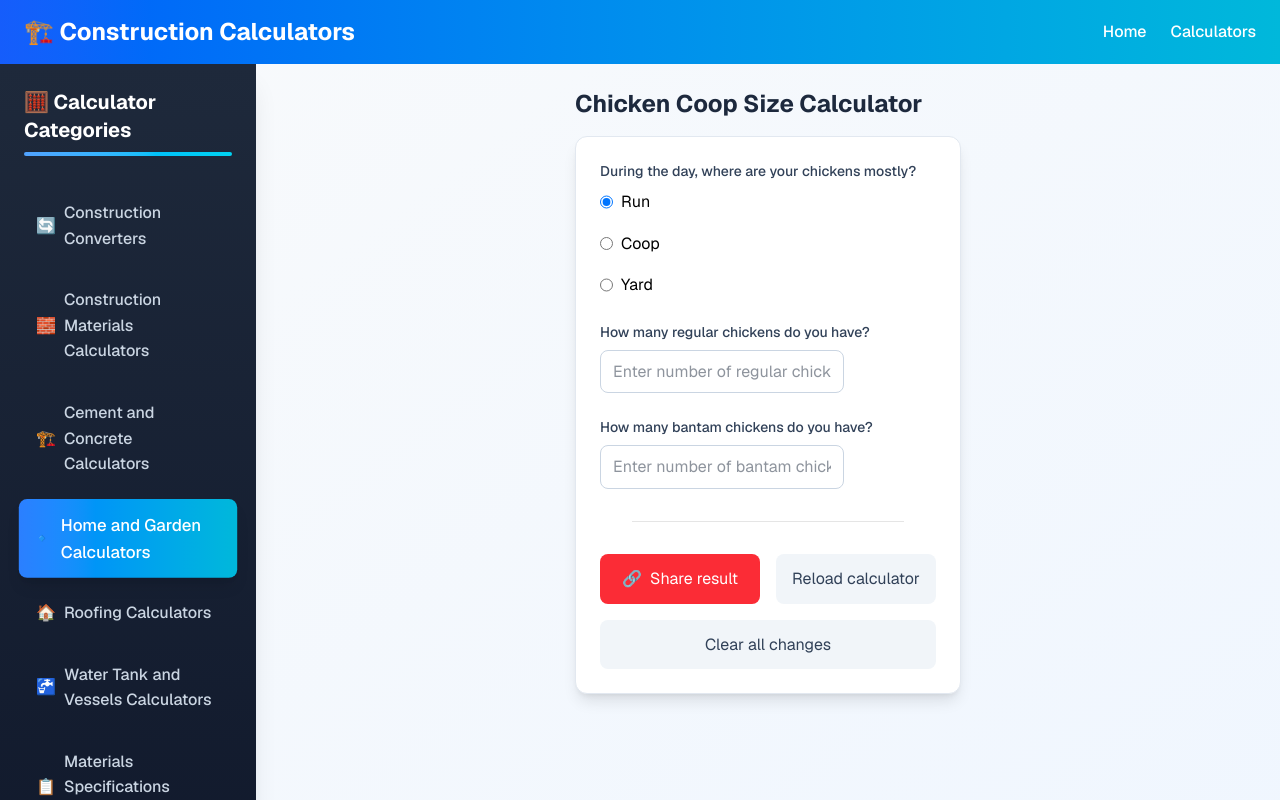
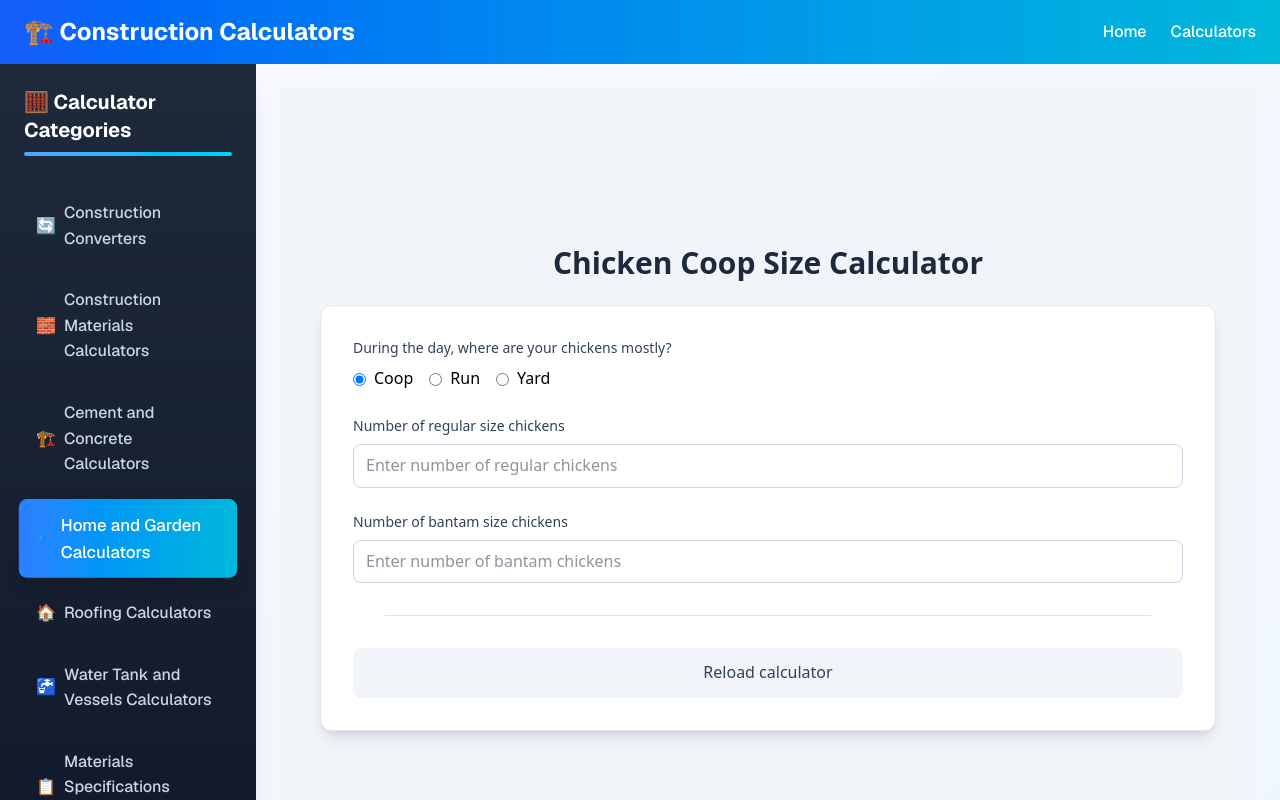
Before and after one commit to AdilAllahdad/calculators, a Next.js app: page /calculators/home-garden/chicken-coop-size in a window 1280 px wide. Shown: the top 800 px of the page. Built offline with nearby package versions, Linux system fonts and the light colour scheme.

Commit message:
🐔 Chicken Coop Size Calculator completed

```diff
--- a/src/app/calculators/home-garden/chicken-coop-size/page.tsx
+++ b/src/app/calculators/home-garden/chicken-coop-size/page.tsx
@@ -1,11 +1,10 @@
-'use client';
-
+"use client"
 import { useState, useEffect } from 'react';
-import UnitDropdown from '@/components/UnitDropdown';
 
 // Type definitions for unit system
 type AreaUnitType = 'm2' | 'ft2' | 'yd2';
 type ConversionMap<T extends string> = Record<T, number>;
+type SpaceRequirements = Record<string, { regular: number; bantam: number }>;
 
 // Helper functions for type safety
 const isAreaUnit = (unit: string): unit is AreaUnitType => {
@@ -17,9 +16,49 @@ const coopSizeUnitValues: AreaUnitType[] = ['m2', 'ft2', 'yd2'];
 
 // Conversion map (all to square meters as base unit)
 const areaConversions: ConversionMap<AreaUnitType> = {
-  'm2': 1,          // square meters (base)
-  'ft2': 0.092903,  // square feet to square meters
-  'yd2': 0.836127   // square yards to square meters
+  'm2': 1,          // square meters (base)
+  'ft2': 0.092903,  // square feet to square meters
+  'yd2': 0.836127   // square yards to square meters
+};
+
+// Define space requirements per chicken for different locations in square meters
+// These values have been updated based on the user's provided screenshots.
+const spaceRequirements: SpaceRequirements = {
+  Coop: {
+    regular: 0.92903, // 10 sq ft
+    bantam: 0.371612, // 4 sq ft
+  },
+  Run: {
+    regular: 0.371612, // 4 sq ft
+    bantam: 0.185806, // 2 sq ft
+  },
+  Yard: {
+    regular: 0.278709, // 3 sq ft
+    bantam: 0.092903, // 1 sq ft
+  }
+};
+
+// UnitDropdown Component - embedded for single-file deployment
+type UnitDropdownProps = {
+  value: AreaUnitType;
+  onChange: (e: React.ChangeEvent<HTMLSelectElement>) => void;
+  unitValues: AreaUnitType[];
+  className?: string;
+};
+const UnitDropdown = ({ value, onChange, unitValues, className }: UnitDropdownProps) => {
+  return (
+    <select
+      value={value}
+      onChange={onChange}
+      className={className}
+    >
+      {unitValues.map((unit: AreaUnitType) => (
+        <option key={unit} value={unit}>
+          {unit}
+        </option>
+      ))}
+    </select>
+  );
 };
 
 // Unit conversion helper
@@ -41,13 +80,14 @@ const formatNumber = (value: number, decimals: number = 2): string => {
   return value.toFixed(decimals);
 };
 
-export default function ChickenCoopSizeCalculator() {
+export default function App() {
   const [coopSize, setCoopSize] = useState<number>(0);
-    const [chickenLocation, setChickenLocation] = useState<string>('Run'); // Default to Run for now
+  const [chickenLocation, setChickenLocation] = useState<string>('Coop'); // Default to Coop
   const [coopSizeUnit, setCoopSizeUnit] = useState<AreaUnitType>('m2');
   const [numRegularChickens, setNumRegularChickens] = useState<string>('');
   const [numBantamChickens, setNumBantamChickens] = useState<string>('');
   const [recommendedCoopSizeDisplay, setRecommendedCoopSizeDisplay] = useState<boolean>(false);
+  const [showShareMessage, setShowShareMessage] = useState<boolean>(false);
 
   // Unit change handler with type safety
   const handleCoopSizeUnitChange = (newUnitValue: string) => {
@@ -72,8 +112,11 @@ export default function ChickenCoopSizeCalculator() {
       setCoopSize(0);
       return;
     }
-        // Updated space requirements: 0.37161 m² (4 ft²) for regular chickens and 0.18581 m² (2 ft²) for bantams
-        const coopSizeInSquareMeters = (regularCount * 0.37161) + (bantamCount * 0.18581);
+
+    const regularSpace = spaceRequirements[chickenLocation].regular;
+    const bantamSpace = spaceRequirements[chickenLocation].bantam;
+
+    const coopSizeInSquareMeters = (regularCount * regularSpace) + (bantamCount * bantamSpace);
 
     // Convert to selected unit using type-safe conversion
     const coopSizeDisplay = coopSizeInSquareMeters / areaConversions[coopSizeUnit];
@@ -84,7 +127,8 @@ export default function ChickenCoopSizeCalculator() {
     const regularCount = parseFloat(numRegularChickens) || 0;
     const bantamCount = parseFloat(numBantamChickens) || 0;
 
-        if (regularCount > 0 || bantamCount > 0) {  // Changed to show if either type of chicken is present
+    // Show the result display only if there are chickens
+    if ((regularCount > 0 || bantamCount > 0)) {
       setRecommendedCoopSizeDisplay(true);
     } else {
       setRecommendedCoopSizeDisplay(false);
@@ -104,19 +148,21 @@ export default function ChickenCoopSizeCalculator() {
   };
 
   const clearAll = () => {
-        setNumRegularChickens('0');
-        setNumBantamChickens('0');
+    setNumRegularChickens('');
+    setNumBantamChickens('');
     setCoopSize(0);
   };
 
   const reloadCalculator = () => {
-        setNumRegularChickens(0);
-        setNumBantamChickens(0);
+    setNumRegularChickens('');
+    setNumBantamChickens('');
     setCoopSize(0);
+    setCoopSizeUnit('m2');
+    setChickenLocation('Coop');
   };
 
   const shareResult = () => {
-        const result = `Number of Regular Chickens: ${numRegularChickens}\nNumber of Bantam Chickens: ${numBantamChickens}\nRecommended Coop Size: ${coopSize} ${coopSizeUnit}`;
+    const result = `Number of Regular Chickens: ${numRegularChickens || 0}\nNumber of Bantam Chickens: ${numBantamChickens || 0}\nRecommended Coop Size: ${formatNumber(coopSize, coopSizeUnit === 'm2' ? 2 : 0)} ${coopSizeUnit}`;
     if (navigator.share) {
       navigator.share({
         title: 'Chicken Coop Size Calculator Result',
@@ -124,7 +170,8 @@ export default function ChickenCoopSizeCalculator() {
       });
     } else {
       navigator.clipboard.writeText(result);
-          alert('Result copied to clipboard!');
+      setShowShareMessage(true);
+      setTimeout(() => setShowShareMessage(false), 2000); // Hide message after 2 seconds
     }
   };
 
@@ -134,44 +181,44 @@ export default function ChickenCoopSizeCalculator() {
   }, [numRegularChickens, numBantamChickens, coopSizeUnit, chickenLocation]);
 
   return (
-        <div className="flex justify-center">
-        <div className="max-w-4xl mx-auto">
-                <h1 className="text-2xl font-bold mb-4 text-slate-800">Chicken Coop Size Calculator</h1>
-                <div className="bg-white rounded-xl p-6 shadow-lg border border-slate-200 w-full max-w-lg">
+    <div className="flex justify-center min-h-screen items-center p-4 bg-slate-100 font-sans">
+      <div className="max-w-4xl mx-auto w-full">
+        <h1 className="text-2xl sm:text-3xl font-bold mb-6 text-center text-slate-800">Chicken Coop Size Calculator</h1>
+        <div className="bg-white rounded-xl p-6 sm:p-8 shadow-lg border border-slate-200 w-full">
           <div className="mb-6">
             <label className='block text-sm font-medium text-slate-700 mb-2'>
               During the day, where are your chickens mostly?
             </label>
-                        <div className="flex flex-col gap-4">
-                            <label className="inline-flex">
+            <div className="flex flex-col sm:flex-row gap-4">
+              <label className="inline-flex items-center">
+                <input
+                  type="radio"
+                  name="chickenLocation"
+                  value="Coop"
+                  checked={chickenLocation === 'Coop'}
+                  onChange={(e) => setChickenLocation(e.target.value)}
+                  className="form-radio text-blue-500 transition-all duration-200 ease-in-out transform scale-100 hover:scale-110"
+                />
+                <span className="ml-2 text-black">Coop</span>
+              </label>
+              <label className="inline-flex items-center">
                 <input
                   type="radio"
                   name="chickenLocation"
                   value="Run"
-                                checked={chickenLocation === 'Run'} // Check the selected value
-                                onChange={(e) => setChickenLocation(e.target.value)} // Update the state on change
+                  checked={chickenLocation === 'Run'}
+                  onChange={(e) => setChickenLocation(e.target.value)}
                   className="form-radio text-blue-500 transition-all duration-200 ease-in-out transform scale-100 hover:scale-110"
                 />
-                            <span className="ml-2 text-black">Run</span>
+                <span className='ml-2 text-black'>Run</span>
               </label>
-                            <label className="inline-flex">
-                                <input
-                                type="radio"
-                                name="chickenLocation"
-                                value="Coop"
-                                checked={chickenLocation === 'Coop'} // Check the selected value
-                                onChange={(e) => setChickenLocation(e.target.value)} // Update the state on change
-                                className="form-radio text-blue-500 transition-all duration-200 ease-in-out transform scale-100 hover:scale-110"
-                            />
-                            <span className='ml-2 text-black'>Coop</span>
-                            </label>
-                            <label className="inline-flex">
+              <label className="inline-flex items-center">
                 <input
                   type="radio"
                   name="chickenLocation"
                   value="Yard"
-                                checked={chickenLocation === 'Yard'} // Check the selected value
-                                onChange={(e) => setChickenLocation(e.target.value)} // Update the state on change
+                  checked={chickenLocation === 'Yard'}
+                  onChange={(e) => setChickenLocation(e.target.value)}
                   className="form-radio text-blue-500 transition-all duration-200 ease-in-out transform scale-100 hover:scale-110"
                 />
                 <span className='ml-2 text-black'>Yard</span>
@@ -180,7 +227,7 @@ export default function ChickenCoopSizeCalculator() {
           </div>
           <div className="mb-6">
             <label className='block text-sm font-medium text-slate-700 mb-2'>
-                        How many regular chickens do you have?
+              Number of regular size chickens
             </label>
             <input
               type="text"
@@ -189,14 +236,14 @@ export default function ChickenCoopSizeCalculator() {
               value={numRegularChickens}
               onChange={(e) => handleNumberInput(e.target.value, setNumRegularChickens)}
               onFocus={(e) => handleFocus(numRegularChickens, e)}
-                        className="flex-1 px-3 py-2 border border-slate-300 rounded-lg focus:ring-2 focus:ring-blue-500 focus:border-blue-500"
+              className="w-full px-3 py-2 border border-slate-300 rounded-lg focus:ring-2 focus:ring-blue-500 focus:border-blue-500"
               style={{ color: '#1e293b', backgroundColor: '#ffffff' }}
               placeholder="Enter number of regular chickens"
             />
           </div>
           <div className="mb-6">
             <label className='block text-sm font-medium text-slate-700 mb-2'>
-                        How many bantam chickens do you have?
+              Number of bantam size chickens
             </label>
             <input
               type="text"
@@ -205,16 +252,16 @@ export default function ChickenCoopSizeCalculator() {
               value={numBantamChickens}
               onChange={(e) => handleNumberInput(e.target.value, setNumBantamChickens)}
               onFocus={(e) => handleFocus(numBantamChickens, e)}
-                        className="flex-1 px-3 py-2 border border-slate-300 rounded-lg focus:ring-2 focus:ring-blue-500 focus:border-blue-500"
+              className="w-full px-3 py-2 border border-slate-300 rounded-lg focus:ring-2 focus:ring-blue-500 focus:border-blue-500"
               style={{ color: '#1e293b', backgroundColor: '#ffffff' }}
               placeholder="Enter number of bantam chickens"
             />
           </div>
           {recommendedCoopSizeDisplay && (
             <div className="bg-blue-50 p-4 rounded-lg border border-blue-200">
-                        <h3 className="text-lg font-semibold mb-4 text-slate-800">Recommended Coop Size</h3>
+              <h3 className="text-lg font-semibold mb-4 text-slate-800">Recommended coop size</h3>
               <p className="text-base font-medium text-slate-700 mb-3">
-                            Based on the number of chickens you have, we recommend a coop size of:
+                Based on the number of chickens you have, we recommend a {chickenLocation} size of:
               </p>
               <div className="flex gap-2">
                 <input
@@ -226,36 +273,31 @@ export default function ChickenCoopSizeCalculator() {
                 />
                 <UnitDropdown
                   value={coopSizeUnit}
-                                onChange={(e) => handleCoopSizeUnitChange(e.target.value)}
+                  onChange={(e: React.ChangeEvent<HTMLSelectElement>) => handleCoopSizeUnitChange(e.target.value)}
                   unitValues={coopSizeUnitValues}
                   className="w-32 min-w-0 px-3 py-2 border border-slate-300 rounded-lg focus:ring-2 focus:ring-blue-500 focus:border-blue-500 bg-white text-sm"
                 />
               </div>
             </div>
           )}
+          {showShareMessage && (
+            <div className="fixed inset-0 flex items-center justify-center z-50">
+              <div className="bg-black bg-opacity-50 absolute inset-0"></div>
+              <div className="bg-white p-4 rounded-lg shadow-lg z-50">
+                <p className="text-slate-800">Result copied to clipboard!</p>
+              </div>
+            </div>
+          )}
           <hr className='border-black opacity-10 m-8' />
           <div className="grid grid-cols-1 gap-4">
-                        <div className="grid grid-cols-2 gap-4">
-                            <button
-                                onClick={shareResult}
-                                className="flex items-center justify-center gap-2 px-4 py-3 bg-red-500 text-white rounded-lg hover:bg-red-600 transition-colors"
-                            >
-                                <span className="text-white">🔗</span>
-                                Share result
-                            </button>
+            <div className="grid gap-4">
               <button
                 onClick={reloadCalculator}
-                                className="px-4 py-3 bg-slate-100 text-slate-700 rounded-lg hover:bg-slate-200 transition-colors"
+                className="px-4 py-3 bg-slate-100 text-slate-700 rounded-lg hover:bg-slate-200 transition-colors cursor-pointer"
               >
                 Reload calculator
               </button>
             </div>
-                        <button
-                            onClick={clearAll}
-                            className="w-full px-4 py-3 bg-slate-100 text-slate-700 rounded-lg hover:bg-slate-200 transition-colors"
-                        >
-                            Clear all changes
-                        </button>
           </div>
         </div>
       </div>
```
Lines whose indentation alone changed are shown as unchanged.
